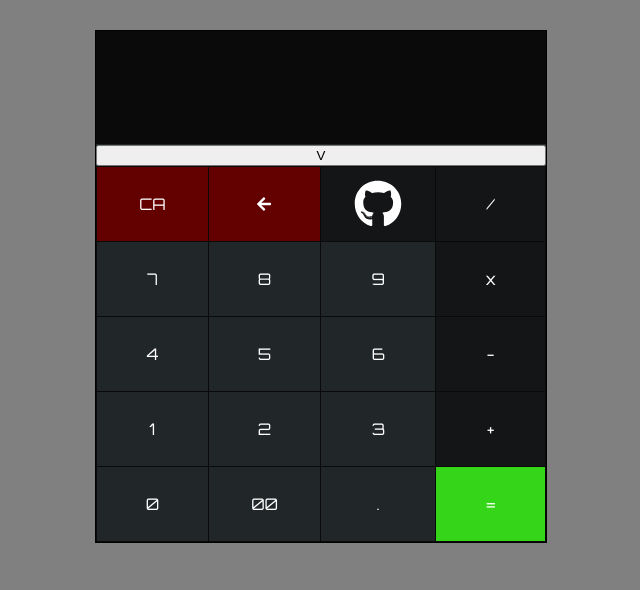
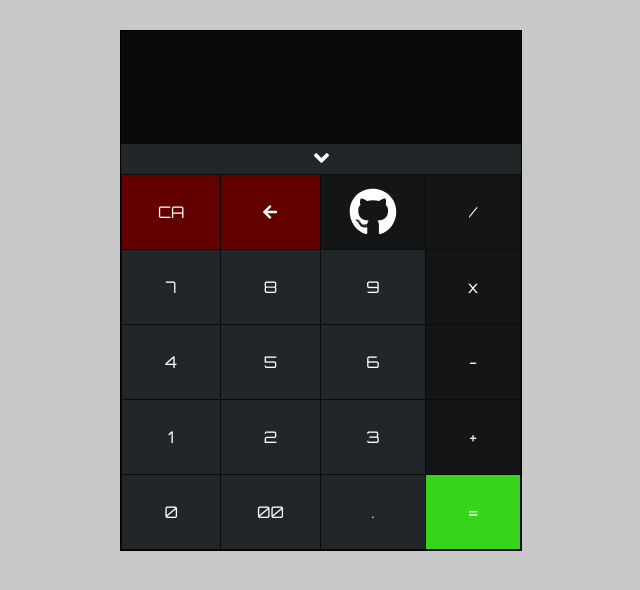
Before and after one commit to AntonyDamico/calculator, a plain HTML site: page index.html in a window 1280 px wide. Shown: the whole page, without its empty margins (319-959 px from the left). Drawn offline with Linux system fonts and the light colour scheme.

Commit message:
finishing styles and fixing decimal button bug

```diff
--- a/css/stylesheet.css
+++ b/css/stylesheet.css
@@ -1,12 +1,11 @@
 body {
-	background: grey;
+	background: rgb(200,200, 200);
 	font-family: "Orbitron"
 }
 
 
 #container {
-	width: 450px;
-	/*height: 600px;*/
+	width: 400px;
 	margin: 30px auto;
 	background: white;
 	background: rgb(33, 38, 40);
@@ -110,3 +109,17 @@ a {
 #equal:hover {
 	background: rgb(29, 122, 13);
 }
+
+button {
+	border: none;
+	background: none;
+	height: 100%;
+	font-size: 1.5em;
+	color: white;
+	font-family: "Orbitron"
+	outline: none;
+}
+
+button:focus {
+	outline: none;
+}
--- a/index.html
+++ b/index.html
@@ -5,7 +5,7 @@
 	<title>Calculator</title>
 	<link rel="stylesheet" href="css/stylesheet.css" type="text/css">
 	<link rel="stylesheet" href="css/lib/animate.css" type="text/css">
-	<link href="https://fonts.googleapis.com/css?family=Orbitron:400" rel="stylesheet">
+	<link href="https://fonts.googleapis.com/css?family=Orbitron:400,700" rel="stylesheet">
 	<script defer src="https://use.fontawesome.com/releases/v5.0.9/js/all.js" integrity="sha384-8iPTk2s/jMVj81dnzb/iFR2sdA7u06vHJyyLlAd4snFpCl/SnyUjRrbdJsw1pGIl" crossorigin="anonymous"></script>
 </head>
 <body>
@@ -20,12 +20,14 @@
 			<td id="result"></td>
 		</tr>
 	</table>
-	<button id="makeVisible">V</button>
+
+	<button id="makeVisible"><i class="fas fa-angle-down"></i></button>
+
 	<table class="buttonNumbers">
 		<tr id="operations">
 			<td id="deleteAll">CA</td>
 			<td id="deleteOne"><i class="fas fa-arrow-left"></i></td>
-			<td><a href="https://github.com/AntonyDamico"><i class="fab fa-3x fa-github"></i></a></td>
+			<td><a href="https://github.com/AntonyDamico" target="_blank"><i class="fab fa-3x fa-github"></i></a></td>
 			<td>/</td>
 		</tr>
 
--- a/js/script.js
+++ b/js/script.js
@@ -10,7 +10,13 @@ var keyboard = document.querySelector(".buttonNumbers");
 for(var i = 0; i < button.length; i++){
 	button[i].addEventListener("click", function(){
 		if(this.textContent !== "=" && this.textContent !== "<-"){
-			mainDisplay.textContent += this.textContent;
+			if(this.textContent === "."){
+				if(mainDisplay.textContent[mainDisplay.textContent.length - 1] !== "."){
+					mainDisplay.textContent += this.textContent;
+				}
+			} else {
+				mainDisplay.textContent += this.textContent;
+			}
 		}
 
 		if(this.textContent === "="){
```
